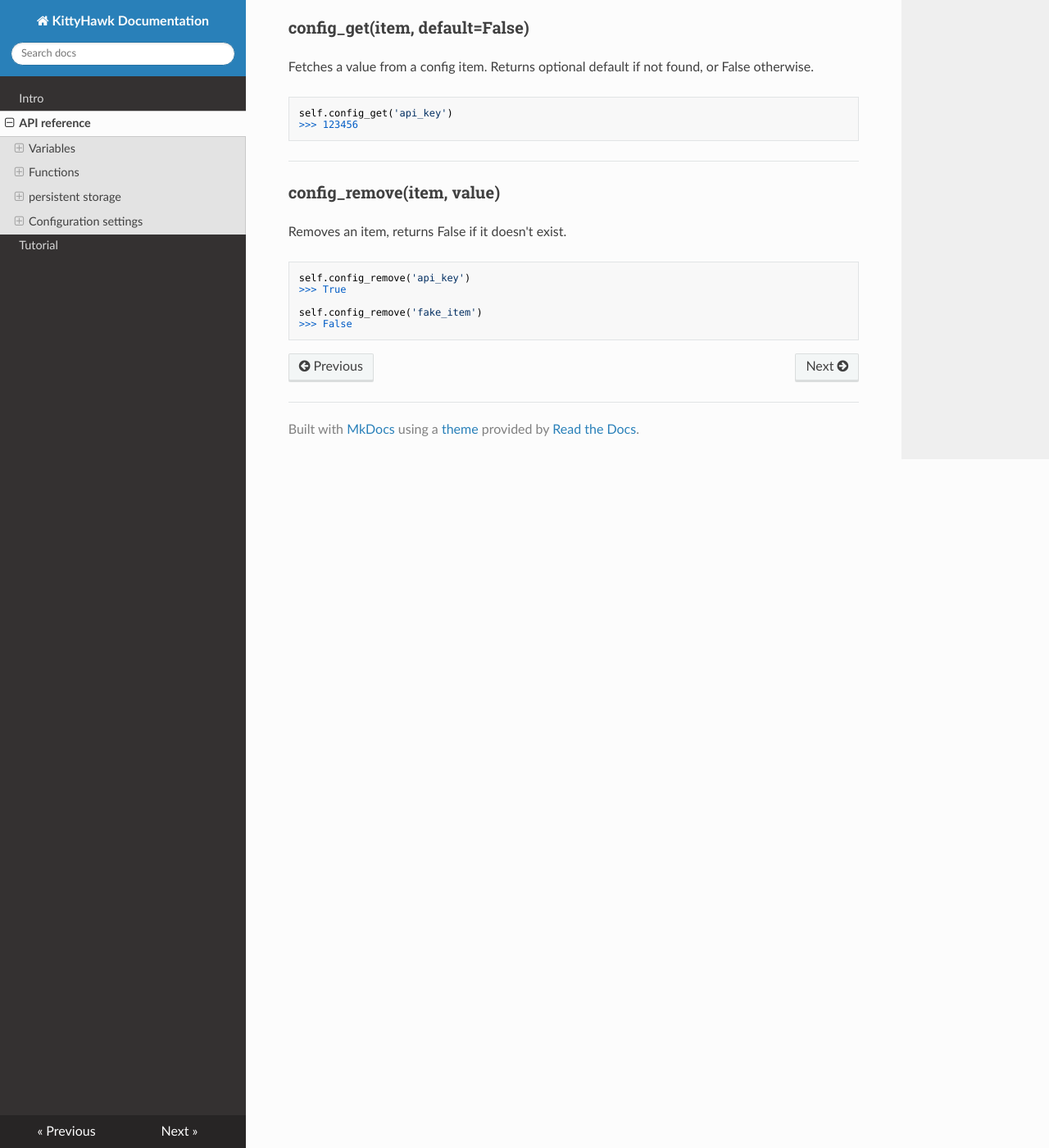
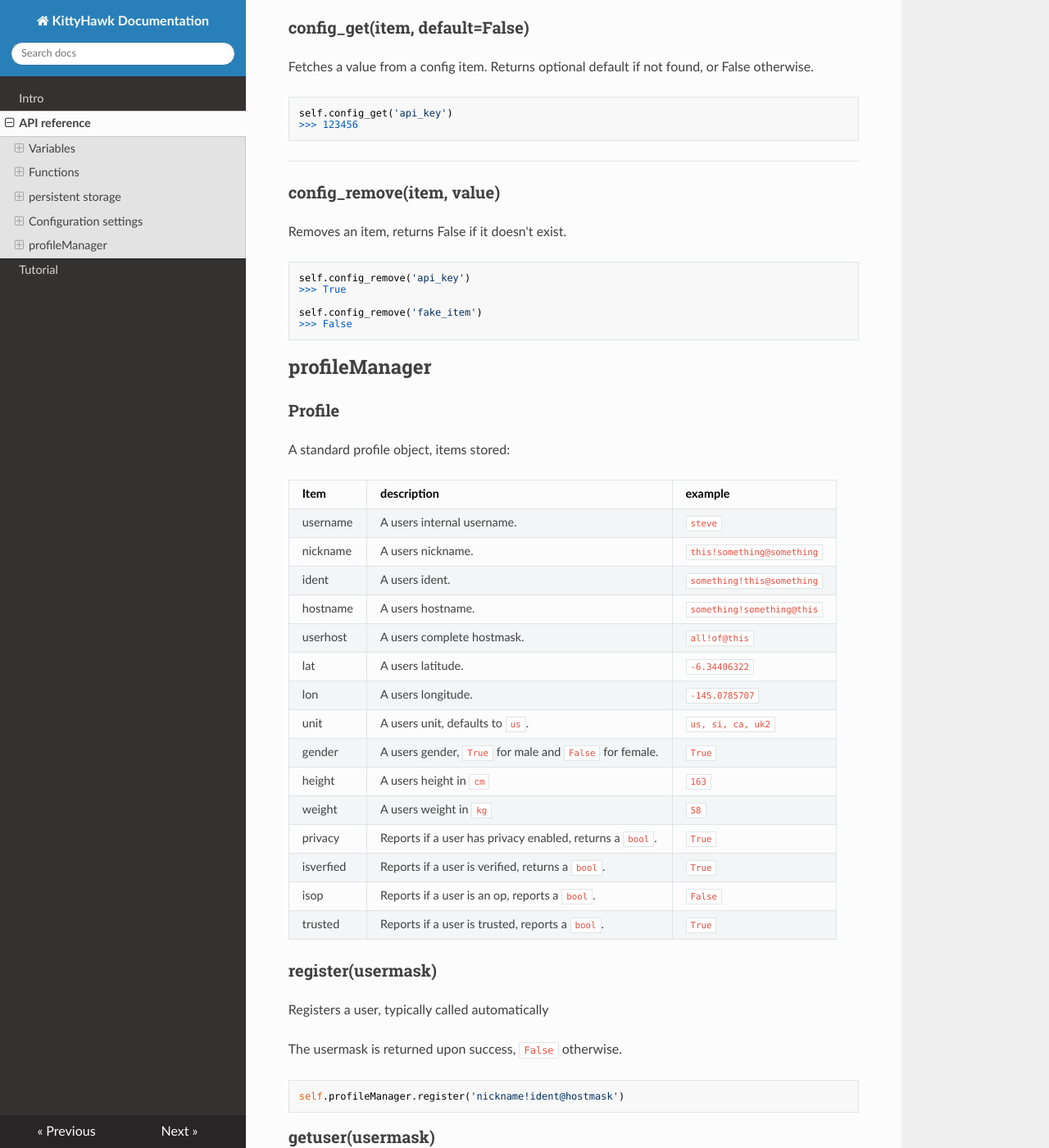
Before and after one commit to KittyHawkIrc/THE_KGB-apps, an MkDocs documentation site: the page built from docs/api.md, in a window 1280 px wide and 1400 px high, scrolled down 6496 px. Shown: the whole window at 82% size. Built offline with MkDocs 1.6.1, drawn with Linux system fonts in a browser that asks for light colours; nearby versions of some CDN libraries; old or Windows-style settings are respelled for this version of MkDocs; some of the changed text lies outside the part shown.

Commit message:
push API changes

````diff
--- a/docs/api.md
+++ b/docs/api.md
@@ -273,3 +273,95 @@
 self.config_remove('fake_item')
 >>> False
 ```
+
+
+## profileManager
+
+### Profile
+A standard profile object, items stored:
+
+Item | description | example
+--- | --- | ---
+username | A users internal username. | `steve`
+nickname | A users nickname.  | `this!something@something`
+ident | A users ident. | `something!this@something`
+hostname | A users hostname. | `something!something@this`
+userhost | A users complete hostmask. | `all!of@this`
+lat | A users latitude. | `-6.34406322`
+lon | A users longitude. | `-145.0785707`
+unit| A users unit, defaults to `us`. | `us, si, ca, uk2`
+gender | A users gender, `True` for male and `False` for female. | `True`
+height | A users height in `cm` | `163`
+weight | A users weight in `kg` | `58`
+privacy | Reports if a user has privacy enabled, returns a `bool`. | `True`
+isverfied | Reports if a user is verified, returns a `bool`. | `True`
+isop | Reports if a user is an op, reports a `bool`. | `False`
+trusted | Reports if a user is trusted, reports a `bool`. | `True`
+
+
+### register(usermask)
+Registers a user, typically called automatically
+
+The usermask is returned upon success, `False` otherwise.
+
+```
+self.profileManager.register('nickname!ident@hostmask')
+```
+
+
+### getuser(usermask)
+Returns a Profile object from a usermask, registers a user if none exists.
+
+```
+self.profileManager.getuser('nickname!ident@hostmask')
+
+```
+
+### getuser_byname(username)
+Returns a profile object by username alone, user is marked **not** trusted!
+
+False is returned if no user exists.
+
+```
+self.profileManager.getuser_byname(username)
+```
+
+### getuser_bynick(username)
+Returns a profile object by nickname alone, user is marked **not** trusted!
+
+False is returned if no user exists.
+
+```
+self.profileManager.getuser_byname(username)
+```
+
+### update(username, etc (see below))
+
+argument | type | example
+--- | --- | ---
+username | required | `joe`
+nickname | optional | `joe123`
+ident | optional | `~jman`
+hostname | optional | `123.ca.us.isp.com` or `a.cool.guy`
+lat | optional | `-6.34406322`
+lon | optional | `-145.0785707`
+unit | optional | `ca`
+gender | optional | `True` for male
+height | optional | `163` in cm
+weight | optional | `58` in kg
+privacy | optional | `True`
+isverfied | optional | `False`
+isop | optional | `False`
+
+
+
+
+
+
+Updates a users profile data. Only username is required, returns `False` if a user doesn't exist.
+
+Please pass the same format of data returned by the Profiles objects as documented above.
+
+```
+self.profileManager.update('username', privacy=True, unit='ca', lat='-6.34406322', lon='-145.0785707')
+```
````
